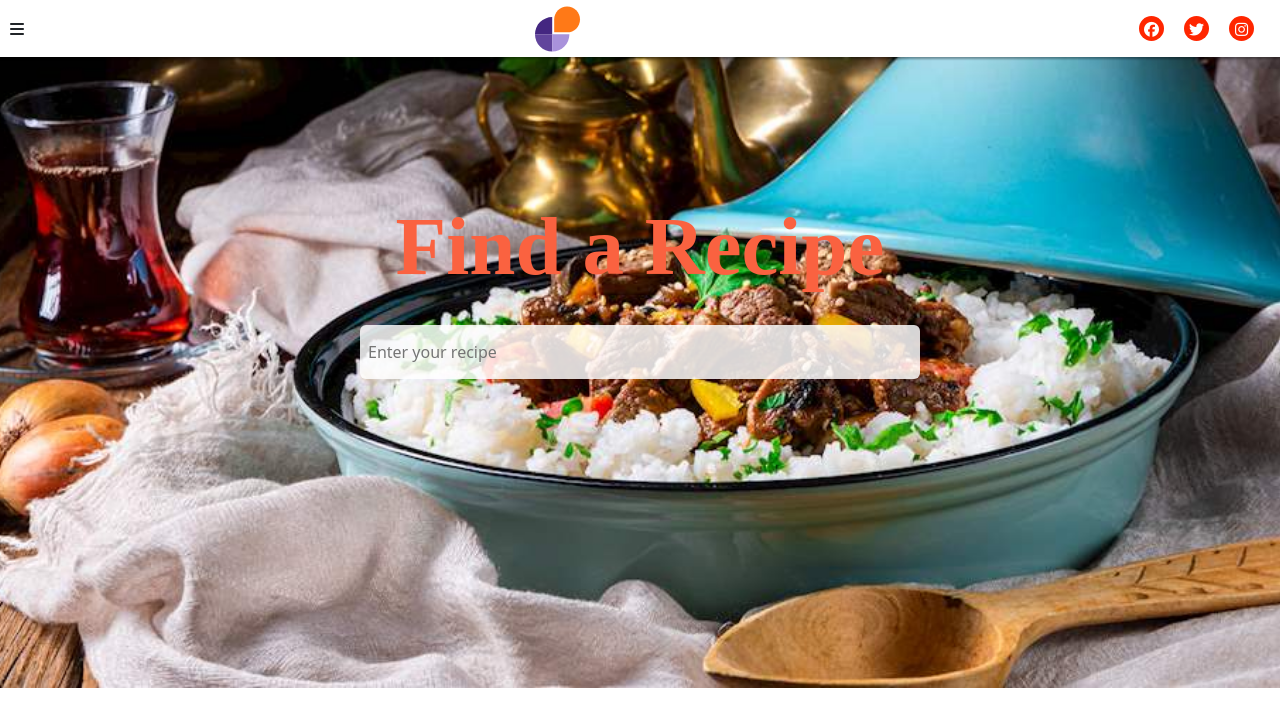
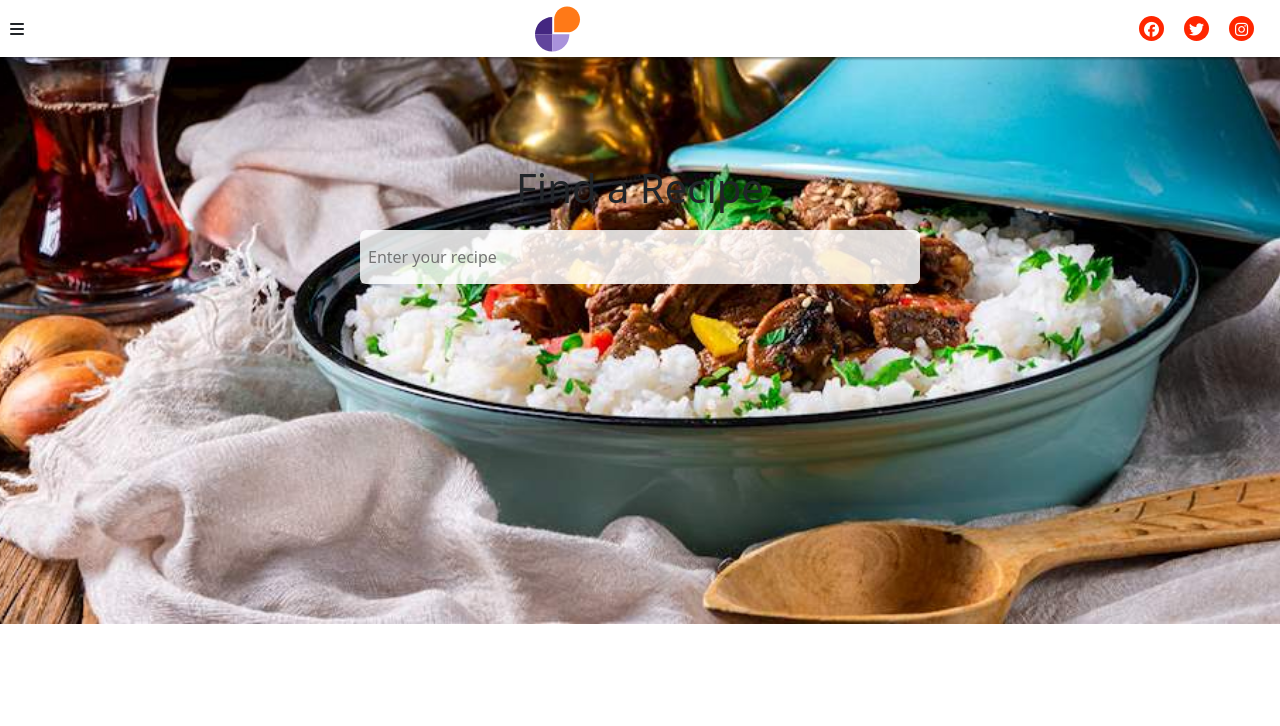
Before and after one commit to Blessman-Newton/magic_recipe, a React (Create React App) app in the folder recipe_app/frontend/: page / in a window 1280 px wide. Shown: the top 726 px of the page. Built offline with nearby package versions, Linux system fonts and the light colour scheme.

Commit message:
Update swiper images

```diff
--- a/recipe_app/frontend/src/component/Hero.css
+++ b/recipe_app/frontend/src/component/Hero.css
@@ -3,8 +3,8 @@
     justify-content: center;
     align-items: center;
     flex-direction: column;
-    gap: 20px;
-    height: 36em;
+    gap: 10px;
+    height: 28em;
     overflow: hidden;
 }
 
@@ -29,11 +29,14 @@
     display: flex;
     justify-content: center;
     align-items: center;
+
 }
 
-h1 {
-    color: rgb(250, 98, 64);
+h2 {
+    color: rgb(255, 255, 255);
     font-weight: 900;
-    font-family: "Source Serif Pro", serif;
-    font-size: 5.1875rem ;
+    font-family: Georgia, 'Times New Roman', Times, serif;
+    font-size: 3.5875rem;
+    position: relative;
+    z-index: 100;
 }
```
